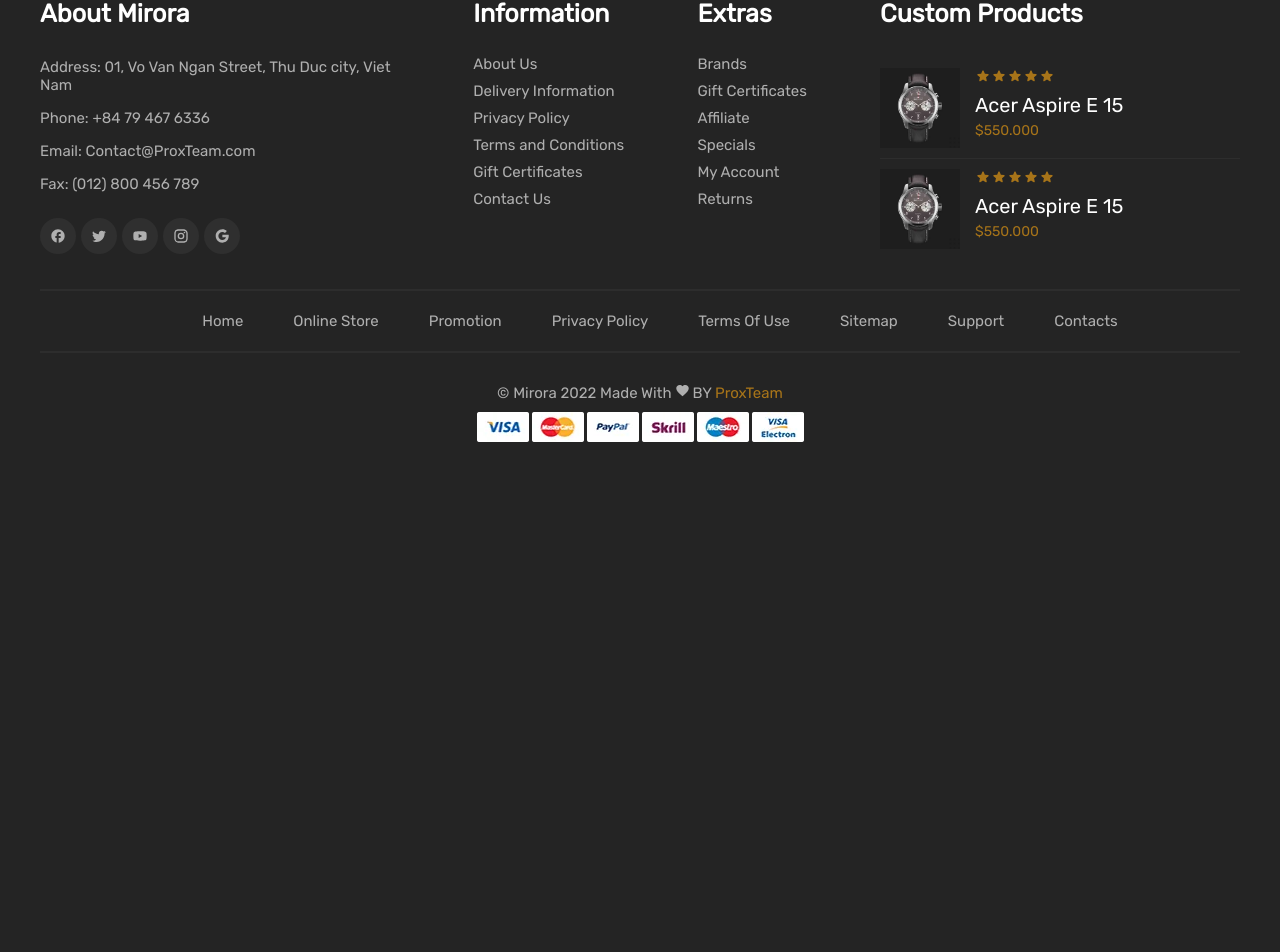
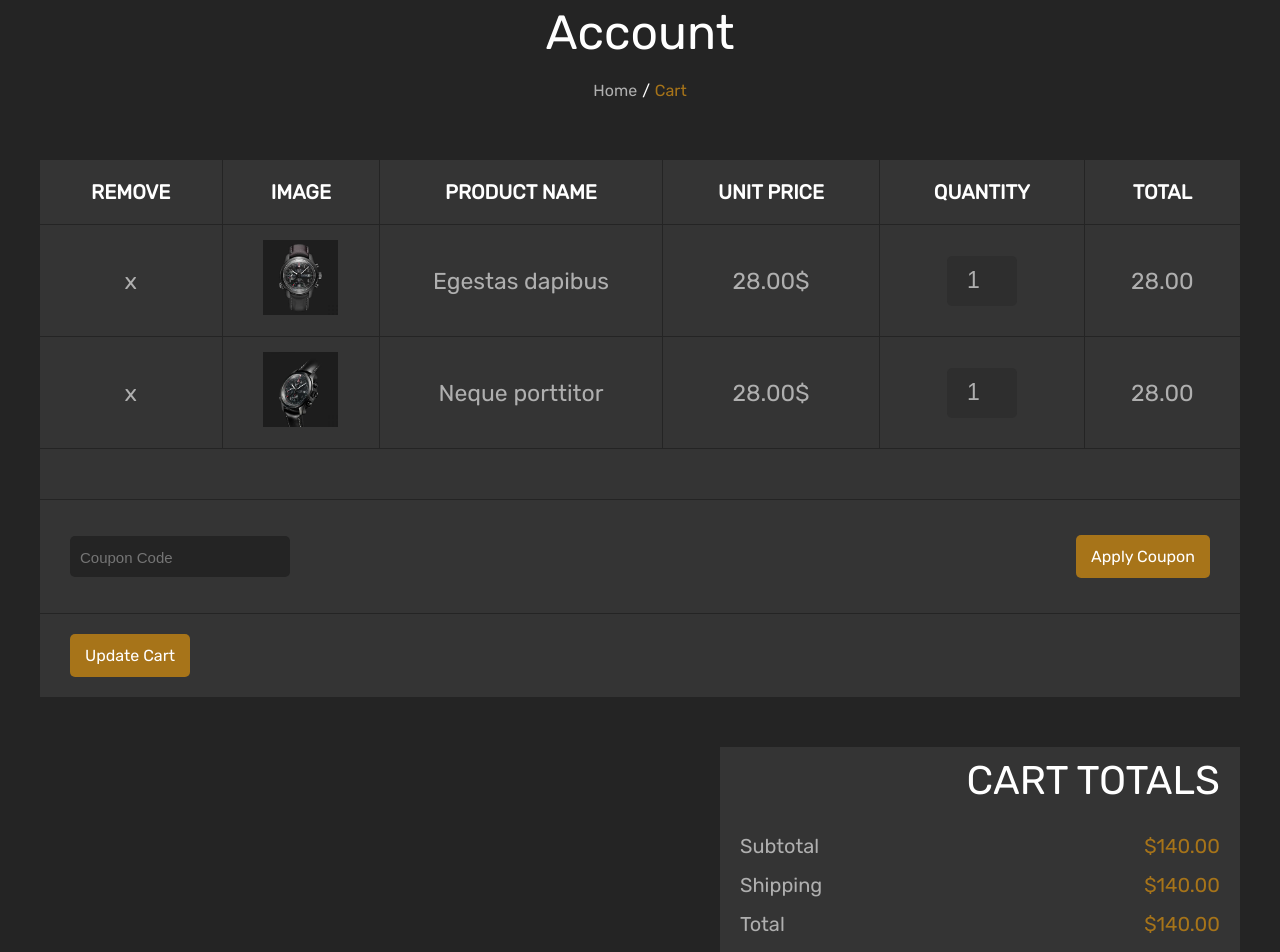
Before and after one commit to nightmare711/Watch_FE, a React (Create React App) app: page /cart in a window 1280 px wide. Shown: the part 219-1171 px from the top of the page. Before the commit the page ends 800 px from the top, so only its background shows below. Built offline with nearby package versions, Linux system fonts and the light colour scheme.

Commit message:
[Update] add cart

```diff
--- a/src/App.js
+++ b/src/App.js
@@ -9,6 +9,7 @@ const HomePage = lazy(() => import('./pages/Home'))
 const AboutUs = lazy(() => import('./pages/AboutUs'))
 const ContactUs = lazy(() => import('./pages/ContactUs'))
 const MyAccount = lazy(() => import('./pages/MyAccount'))
+const Cart = lazy(() => import('./pages/Cart'))
 
 function App() {
 	return (
@@ -23,6 +24,7 @@ function App() {
 					<Route component={AboutUs} path='/about-us' exact />
 					<Route component={ContactUs} path='/contact-us' exact />
 					<Route component={MyAccount} path='/my-account' exact />
+					<Route component={Cart} path='/cart' exact />
 				</Switch>
 				<Footer />
 				<ToastContainer
--- a/src/components/Footer/index.js
+++ b/src/components/Footer/index.js
@@ -13,6 +13,8 @@ import './styles.scss'
 
 export const Footer = () => {
 	return (
+		<div>
+			<div className='line'></div>
 			<Container>
 				<div className='footer'>
 					<div className='contact'>
@@ -70,5 +72,6 @@ export const Footer = () => {
 					</div>
 				</div>
 			</Container>
+		</div>
 	)
 }
--- /dev/null
+++ b/src/pages/Cart/index.js
@@ -0,0 +1,83 @@
+import React from 'react'
+import { Container } from 'components'
+import Mock_1 from '../../assets/Cart/mock_1.webp'
+import Mock_2 from '../../assets/Cart/mock_2.webp'
+import './styles.scss'
+
+const mock = [
+	{
+		image: Mock_1,
+		name: 'Egestas dapibus',
+		unit: '28.00',
+	},
+	{
+		image: Mock_2,
+		name: 'Neque porttitor',
+		unit: '28.00',
+	},
+]
+
+const Cart = () => {
+	return (
+		<Container>
+			<span className='page'>Account</span>
+			<div className='site__map'>
+				<span className='site'>Home</span>
+				<span className='slash'>/</span>
+				<span className='site'>Cart</span>
+			</div>
+			<div className='cart'>
+				<table className='table__container'>
+					<tr>
+						<th className='head'>Remove</th>
+						<th className='head'>Image</th>
+						<th className='head'>Product name</th>
+						<th className='head'>Unit price</th>
+						<th className='head'>Quantity</th>
+						<th className='head'>Total</th>
+					</tr>
+					{mock.map((item) => (
+						<tr>
+							<td className='item'>x</td>
+							<td className='item'>
+								<img className='product__img' src={item.image} alt='Product Image' />
+							</td>
+							<td className='item'>{item.name}</td>
+							<td className='item'>{item.unit}$</td>
+							<td className='item'>
+								<input className='quantity' type='number' value='1' />
+							</td>
+							<td className='item'>{item.unit}</td>
+						</tr>
+					))}
+				</table>
+				<div className='coupon'>
+					<input className='coupon__input' type='text' placeholder='Coupon Code' />
+					<div className='btn'>Apply Coupon</div>
+				</div>
+
+				<div className='update'>
+					<div className='btn'>Update Cart</div>
+				</div>
+			</div>
+			<div className='total'>
+				<span className='total__head'>Cart totals</span>
+				<div className='total__item'>
+					<span>Subtotal</span>
+					<span className='total__price'>$140.00</span>
+				</div>
+				<div className='total__item'>
+					<span>Shipping</span>
+					<span className='total__price'>$140.00</span>
+				</div>
+				<div className='total__item'>
+					<span>Total</span>
+					<span className='total__price'>$140.00</span>
+				</div>
+				<div className='btn'>Proceed To Checkout</div>
+			</div>
+		</Container>
+	)
+}
+
+export default Cart
--- /dev/null
+++ b/src/pages/Cart/styles.scss
@@ -0,0 +1,134 @@
+@import '../../styles/index.scss';
+.page{
+    margin-top: 30px;
+    font-size:48px;
+    margin-bottom: 20px;
+    text-align: center;
+    display: flex;
+    justify-content: center;
+}
+.site__map{
+    text-align: center;
+    margin-bottom: 60px;
+    .site{
+        color: #afafaf;
+        cursor: pointer;
+        transition: all .3s;
+    }
+    .site:nth-child(3){
+        color: $color-normal-brown;
+    }
+    .site:hover{
+        color: $color-normal-brown;
+    }
+    .slash{
+        margin: 0 5px;
+        font-size: #afafaf;
+    }
+}
+.btn {
+    width: fit-content;
+    background-color:  $color-normal-brown;
+    border-radius: 5px;
+    text-align: center;
+    padding:12px 15px;
+    margin:10px 0px;
+    cursor: pointer;
+    transition: all 0.3s;
+    border-radius: 5px;
+    color: white;
+}
+.btn:hover{
+    background-color: #6c757d;
+}
+.cart{
+    background-color: #343434;
+    color: #afafaf;
+    width: 100%;
+    .table__container{
+        width: 100%;
+        border-collapse: collapse;
+        margin-bottom: 50px;
+        border-style: hidden;
+        border-bottom: 1px solid $color-primary;
+        .head{
+            text-align: center;
+            padding: 20px 30px;
+            font-size: 20px;
+            text-transform: uppercase;
+            border: 1px solid $color-primary;
+            color: white;
+        }
+        .item{
+            text-align: center;
+            font-size: 23px;
+            padding: 15px 20px;
+            border: 1px solid $color-primary;
+            .product__img{
+                width: 75px;
+                height: 75px;
+            }
+            .quantity{
+                width: 30px;
+                height: 50px;
+                border-radius: 5px;
+                outline: none;
+                border: none;
+                background-color: #2e2e2e;
+                padding: 0 20px;
+                color: #afafaf;
+                font-size: 23px;
+            }
+        }
+    }
+    .coupon{
+        display: flex;
+        justify-content: space-between;
+        padding: 25px 30px;
+        border: 1px solid $color-primary;
+        border-left: none;
+        border-right: none;
+        align-items: center;
+        &__input{
+            height: 30px;
+            width: 200px;
+            background-color: #242424;
+            padding: 6px 10px 5px;
+            color: #afafaf;
+            font-size: 15px;
+            border: none;
+            border-radius: 5px;
+        }
+    }
+
+    .update{
+        padding: 10px 30px;
+    }
+}
+.total{
+    margin-top: 50px;
+    display: flex;
+    flex-direction: column;
+    float: right;
+    width: 40%;
+    background-color: #343434;
+    padding: 10px 20px;
+    margin-bottom: 50px;
+    &__head{
+        text-align: right;
+        text-transform: uppercase;
+        font-size: 40px;
+        margin-bottom: 30px;
+    }
+    &__item{
+        display: flex;
+        flex-direction: row;
+        justify-content:space-between;
+        margin-bottom: 15px;
+        font-size: 20px;
+        color: #afafaf;
+    }
+    &__price{
+        color: $color-normal-brown;
+    }
+}
```
Also changed, not shown: src/assets/Cart/mock_1.webp (added), src/assets/Cart/mock_2.webp (added). Lines whose indentation alone changed are shown as unchanged.
